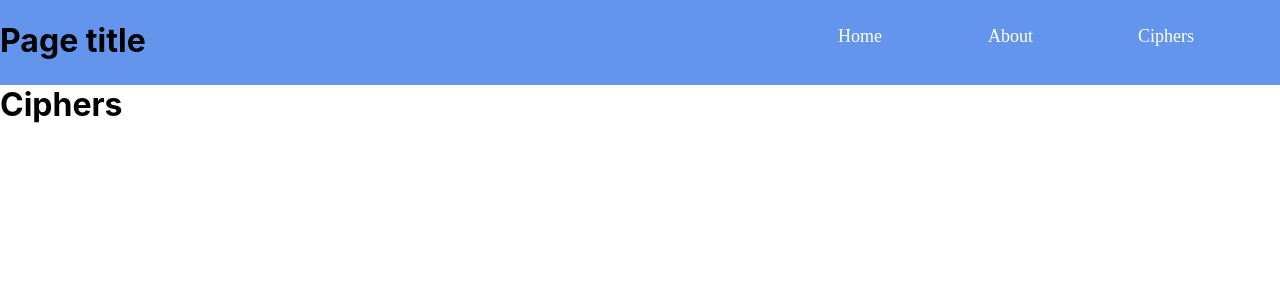
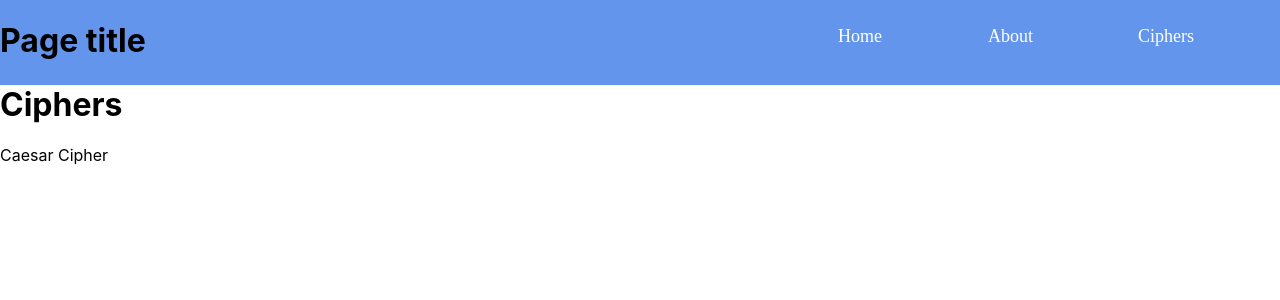
Before and after one commit to lilycthor/cryptography, a Next.js app: page /ciphers in a window 1280 px wide. Shown: the top 300 px of the page. Built offline with nearby package versions, Linux system fonts and the light colour scheme.

Commit message:
added the caesar cipher link

```diff
--- a/pages/ciphers/index.jsx
+++ b/pages/ciphers/index.jsx
@@ -2,6 +2,7 @@ export default function Ciphers() {
   return (
     <div className={`pageBody`}>
       <h1>Ciphers</h1>
+      <a href='ciphers/caesar'>Caesar Cipher</a>
     </div>
   );
 }
```
